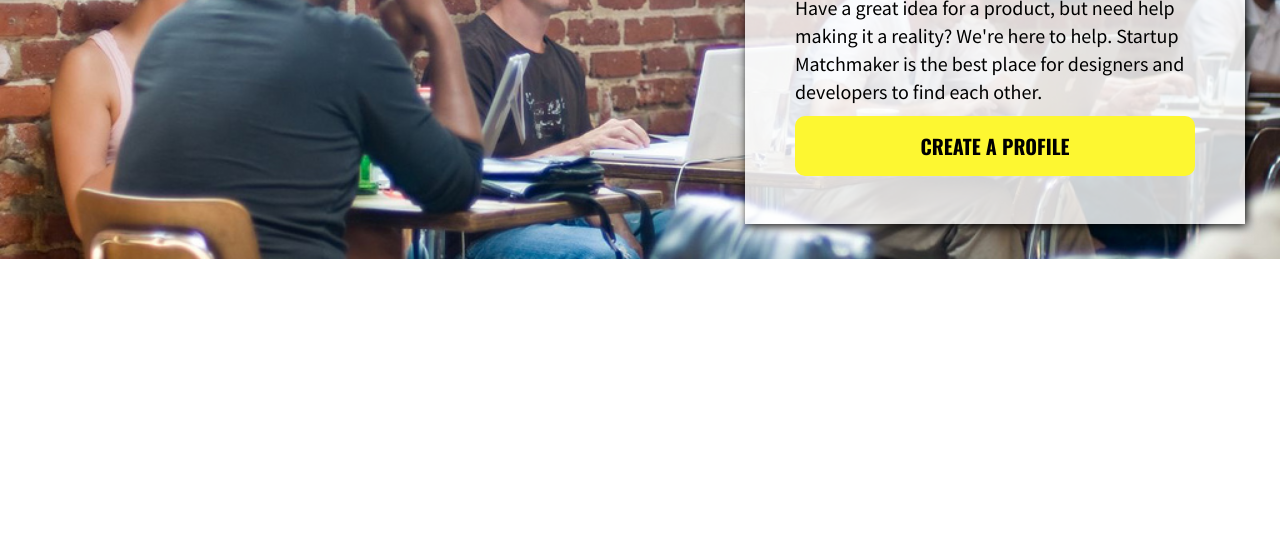
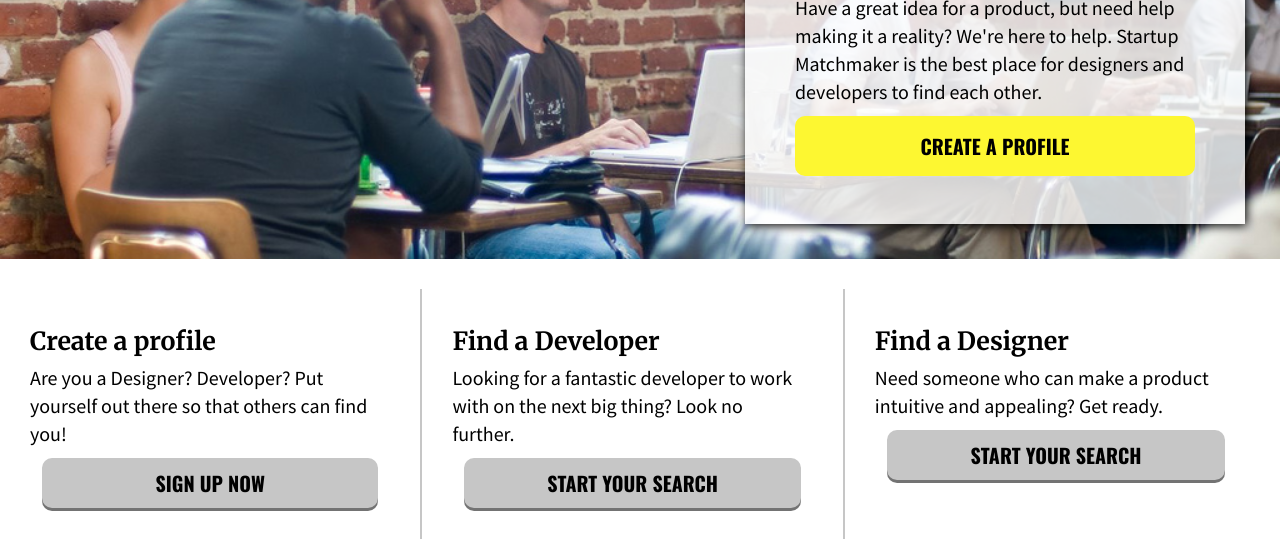
Before and after one commit to natalieholt323/startup_matchmaker, a plain HTML site: page index.html in a window 1280 px wide. Shown: the part 306-865 px from the top of the page. Before the commit the page ends 800 px from the top, so only its background shows below. Drawn offline with nearby package versions, Linux system fonts and the light colour scheme.

Commit message:
bottom columns

```diff
--- a/css/style.css
+++ b/css/style.css
@@ -13,7 +13,7 @@
 
 /* Box Model Hack */
 * {
-     -moz-box-sizing: border-box; /* Firexfox */
+     -moz-box-sizing: border-box; /* Firefox */
      -webkit-box-sizing: border-box; /* Safari/Chrome/iOS/Android */
      box-sizing: border-box; /* IE */
 }
@@ -150,9 +150,9 @@
     background-image: url(../images/coworking.jpg);
     width: 100%;
     height: 400px;
-    background-size: cover; /*How I got the image to cover the whole width of the browser*/
+    background-size: cover;
     background-repeat: no-repeat;
-    background-position: center center; /*Kept image centered in the moving space*/
+    background-position: center center;
 }
 
 .profile_box {
@@ -201,3 +201,77 @@
     color: black;
     padding-top: 20px;
 }
+
+/*3 COLUMN*/
+
+.column_parent {
+    height: 300px;
+    /*border: 2px solid red;*/
+    margin: 0px;
+}
+
+.action_column {
+    width: 33%;
+    height: 250px;
+    border-right: 2px solid #c6c6c6;
+    margin-top: 30px;
+
+}
+
+.action_column_right {
+    width: 33%;
+    height: 250px;
+
+    padding-top: 30px;
+
+}
+
+.action_header {
+    font-size: 25px;
+    font-family: Merriweather;
+    font-weight: 700;
+    color: black;
+    margin: 40px 0px 10px 30px;
+}
+
+.action_paragraph {
+    width: 90%;
+    font-size: 20px;
+    font-family: Source Sans Pro;
+    font-weight: 400;
+    color: black;
+    line-height: 28px;
+    padding-left: 30px;
+    margin-top: 0px;
+}
+
+.action_button {
+    width: 80%;
+    height: 50px;
+    text-align: center;
+    background-color: #c6c6c6;
+    border-radius: 10px;
+    margin-left: 10%;
+    margin-top: 10px;
+    box-shadow:0px 3px #737373;
+}
+
+.action_button_text {
+    font-size: 20px;
+    font-family: Oswald;
+    font-weight: 700;
+    color: black;
+    padding-top: 15px;
+}
+
+.action_paragraph_2 {
+    width: 90%;
+    font-size: 20px;
+    font-family: Source Sans Pro;
+    font-weight: 400;
+    color: black;
+    line-height: 28px;
+    padding-left: 30px;
+    padding-bottom: 0px;
+    margin-top: 0px;
+}
--- a/index.html
+++ b/index.html
@@ -46,5 +46,32 @@
     </div>
 
 
+<!--3 COLUMN-->
+
+    <div class="full_width column_parent clear">
+
+        <div class="action_column fl">
+            <h5 class="action_header">Create a profile</h5>
+            <p class="action_paragraph">Are you a Designer? Developer? Put yourself out there so that others can find you!</p>
+            <div class="action_button"><h4 class="action_button_text">SIGN UP NOW</h4>
+            </div>
+        </div>
+
+        <div class="action_column fl">
+            <h5 class="action_header">Find a Developer</h5>
+            <p class="action_paragraph_2">Looking for a fantastic developer to work with on the next big thing? Look no further.</p>
+            <div class="action_button"><h4 class="action_button_text">START YOUR SEARCH</h4>
+            </div>
+        </div>
+
+        <div class="action_column_right fl">
+            <h5 class="action_header">Find a Designer</h5>
+            <p class="action_paragraph_2">Need someone who can make a product intuitive and appealing? Get ready.</p>
+            <div class="action_button"><h4 class="action_button_text">START YOUR SEARCH</h4>
+            </div>
+        </div>
+
+    </div>
+
 </body>
 </html>
```
